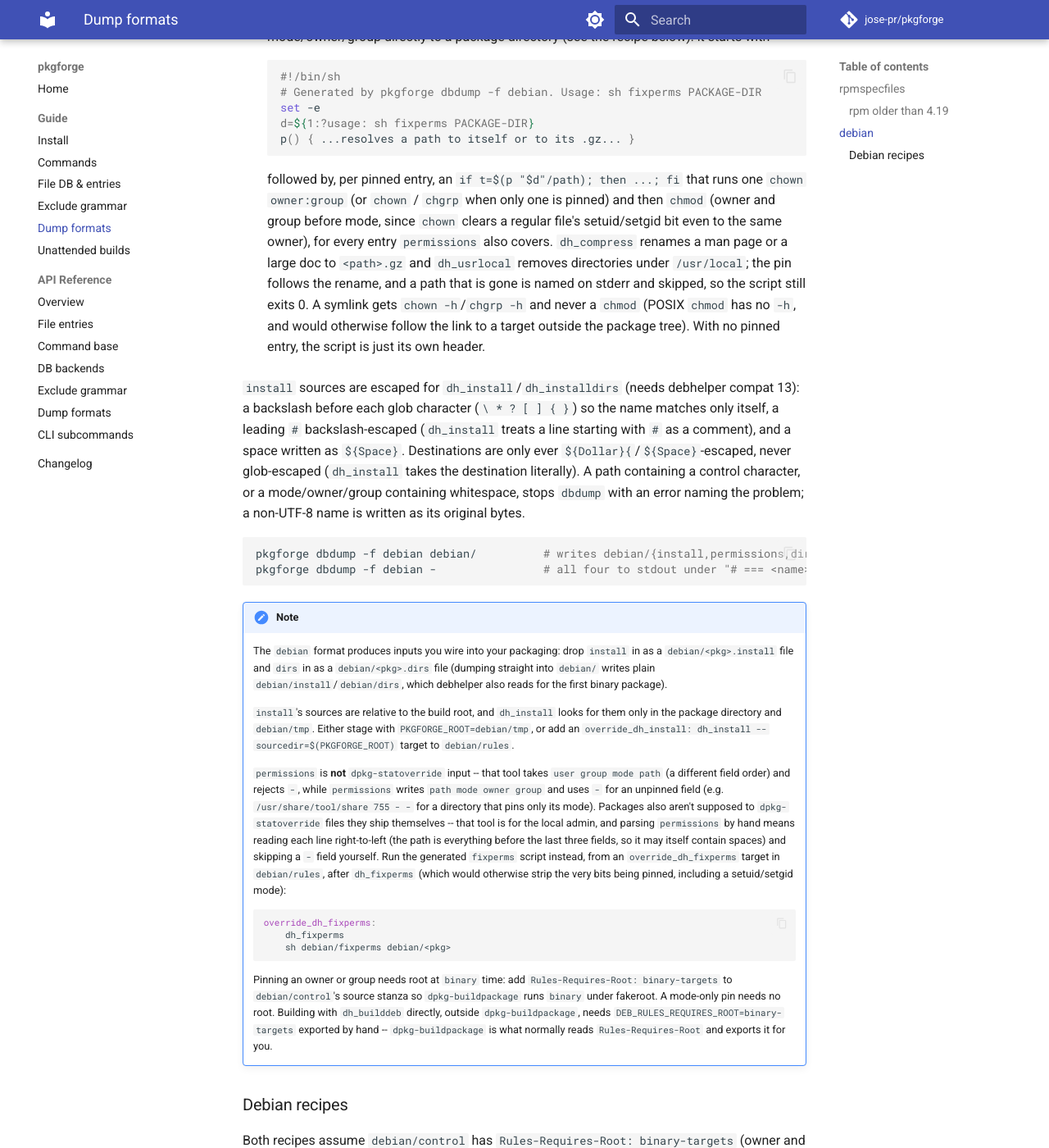
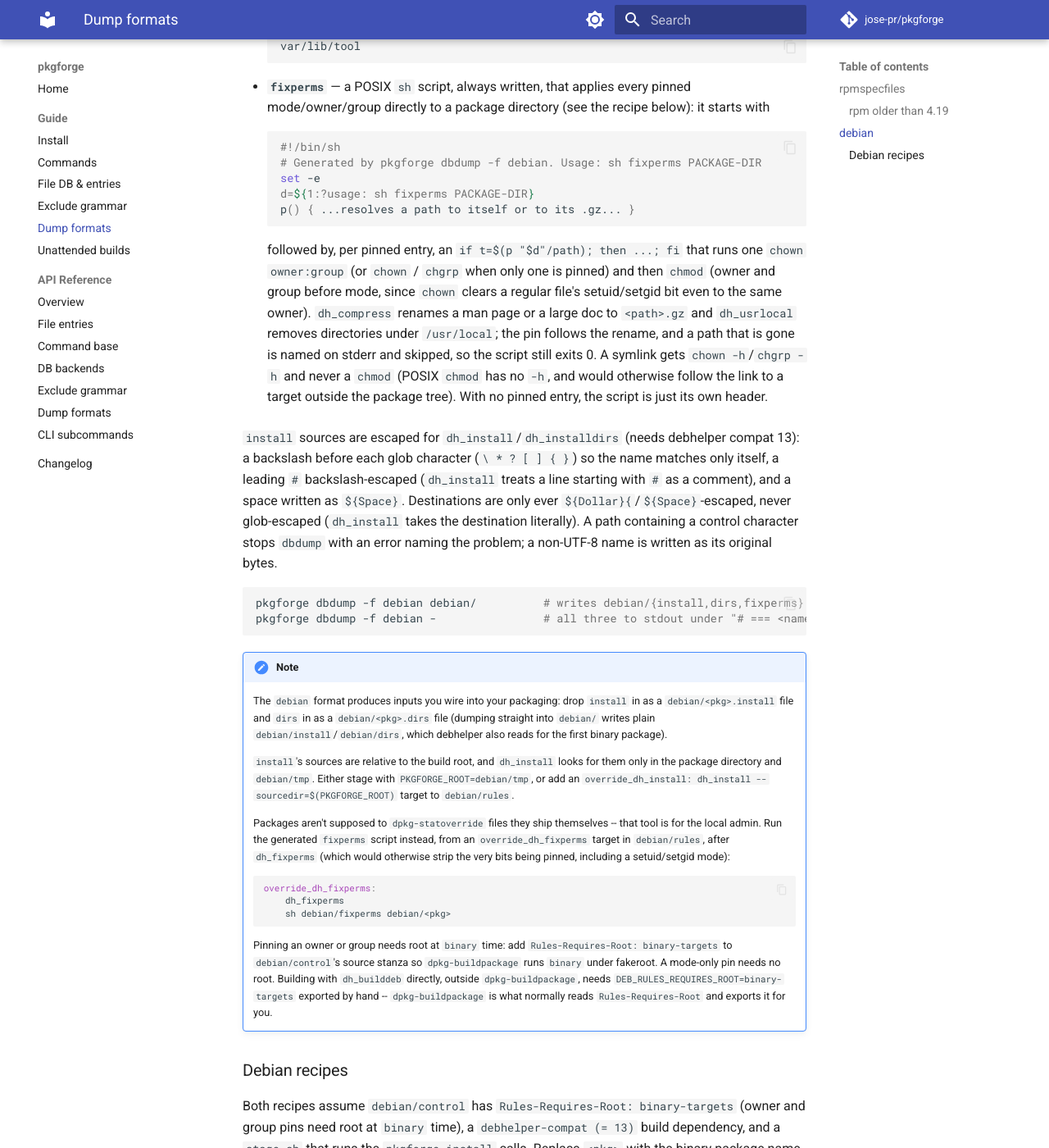
Before and after one commit to jose-pr/pkgforge, an MkDocs documentation site: the page built from docs/guide/formats.md, in a window 1280 px wide and 1400 px high, scrolled down 3437 px. Shown: the whole window at 82% size. Built offline with MkDocs 1.6.1 and Material for MkDocs 9.7.7, drawn with Linux system fonts in a browser that asks for light colours; comment, search, counter and statistics services are not loaded; some of the changed text lies outside the part shown.

Commit message:
docs: document entry validation, atomic dump output and the new debian artifacts
README, the formats guide, the shipped API header and the changelog describe
the checks dbdump applies to every entry, the account-name grammar for
owner and group, whole-or-nothing OUTPUT files, the removed permissions
artifact and the removed quote hooks.

````diff
--- a/docs/guide/formats.md
+++ b/docs/guide/formats.md
@@ -107,7 +122,7 @@
 
 ## `debian`
 
-Writes four artifacts into an output directory (created if needed):
+Writes three artifacts into an output directory (created if needed):
 
 - **`install`** — `dh_install`-style `<src> <dest-dir>` lines (one per
   non-directory entry), where the source is the build-root-relative path and the
@@ -117,18 +132,6 @@
     usr/bin/tool usr/bin
     etc/tool/config etc/tool
     ```
-
-- **`permissions`** — a pkgforge-specific `<path> <mode> <owner> <group>`
-  manifest for every entry that pins a non-default mode, owner, or group:
-
-    ```
-    /usr/bin/tool 755 root root
-    /etc/tool/config 640 root adm
-    ```
-
-    The path is unescaped and may itself contain spaces, so parse a line
-    right-to-left (everything before the last three fields is the path),
-    not with a naive `read path mode owner group`.
 
 - **`dirs`** — `dh_installdirs`-style lines, one per directory entry
   (dest-escaped; always written, even when empty), so a directory recorded
@@ -155,8 +158,8 @@
     followed by, per pinned entry, an `if t=$(p "$d"/path); then ...; fi`
     that runs one `chown owner:group` (or `chown` / `chgrp` when only one is
     pinned) and then `chmod` (owner and group before mode, since `chown`
-    clears a regular file's setuid/setgid bit even to the same owner), for
-    every entry `permissions` also covers. `dh_compress` renames a man page
+    clears a regular file's setuid/setgid bit even to the same owner).
+    `dh_compress` renames a man page
     or a large doc to `<path>.gz` and `dh_usrlocal` removes directories under
     `/usr/local`; the pin follows the rename, and a path that is gone is
     named on stderr and skipped, so the script still exits 0.
@@ -171,13 +174,13 @@
 treats a line starting with `#` as a comment), and a space written as
 `${Space}`. Destinations are only ever `${Dollar}{`/`${Space}`-escaped, never
 glob-escaped (`dh_install` takes the destination literally). A path
-containing a control character, or a mode/owner/group containing whitespace,
-stops `dbdump` with an error naming the problem; a non-UTF-8 name is written
+containing a control character stops `dbdump` with an error naming the
+problem; a non-UTF-8 name is written
 as its original bytes.
 
 ```bash
-pkgforge dbdump -f debian debian/          # writes debian/{install,permissions,dirs,fixperms}
-pkgforge dbdump -f debian -                # all four to stdout under "# === <name> ===" headers
+pkgforge dbdump -f debian debian/          # writes debian/{install,dirs,fixperms}
+pkgforge dbdump -f debian -                # all three to stdout under "# === <name> ===" headers
 ```
 
 !!! note
@@ -193,15 +196,8 @@
     `override_dh_install: dh_install --sourcedir=$(PKGFORGE_ROOT)` target to
     `debian/rules`.
 
-    `permissions` is **not** `dpkg-statoverride` input -- that tool takes
-    `user group mode path` (a different field order) and rejects `-`, while
-    `permissions` writes `path mode owner group` and uses `-` for an
-    unpinned field (e.g. `/usr/share/tool/share 755 - -` for a directory
-    that pins only its mode). Packages also aren't supposed to
-    `dpkg-statoverride` files they ship themselves -- that tool is for the
-    local admin, and parsing `permissions` by hand means reading each line
-    right-to-left (the path is everything before the last three fields, so
-    it may itself contain spaces) and skipping a `-` field yourself. Run the
+    Packages aren't supposed to `dpkg-statoverride` files they ship
+    themselves -- that tool is for the local admin. Run the
     generated `fixperms` script instead, from an `override_dh_fixperms`
     target in `debian/rules`, after `dh_fixperms` (which would otherwise
     strip the very bits being pinned, including a setuid/setgid mode):
````
Also changed, not shown: other parts of docs/guide/formats.md (+16 -1 lines), CHANGELOG.md (+33 -0 lines), README.md (+2 -7 lines), benchmarks/README.md (+1 -1 lines), docs/guide/commands.md (+1 -2 lines), docs/index.md (+1 -1 lines), src/pkgforge/AGENTS.md (+44 -39 lines).
